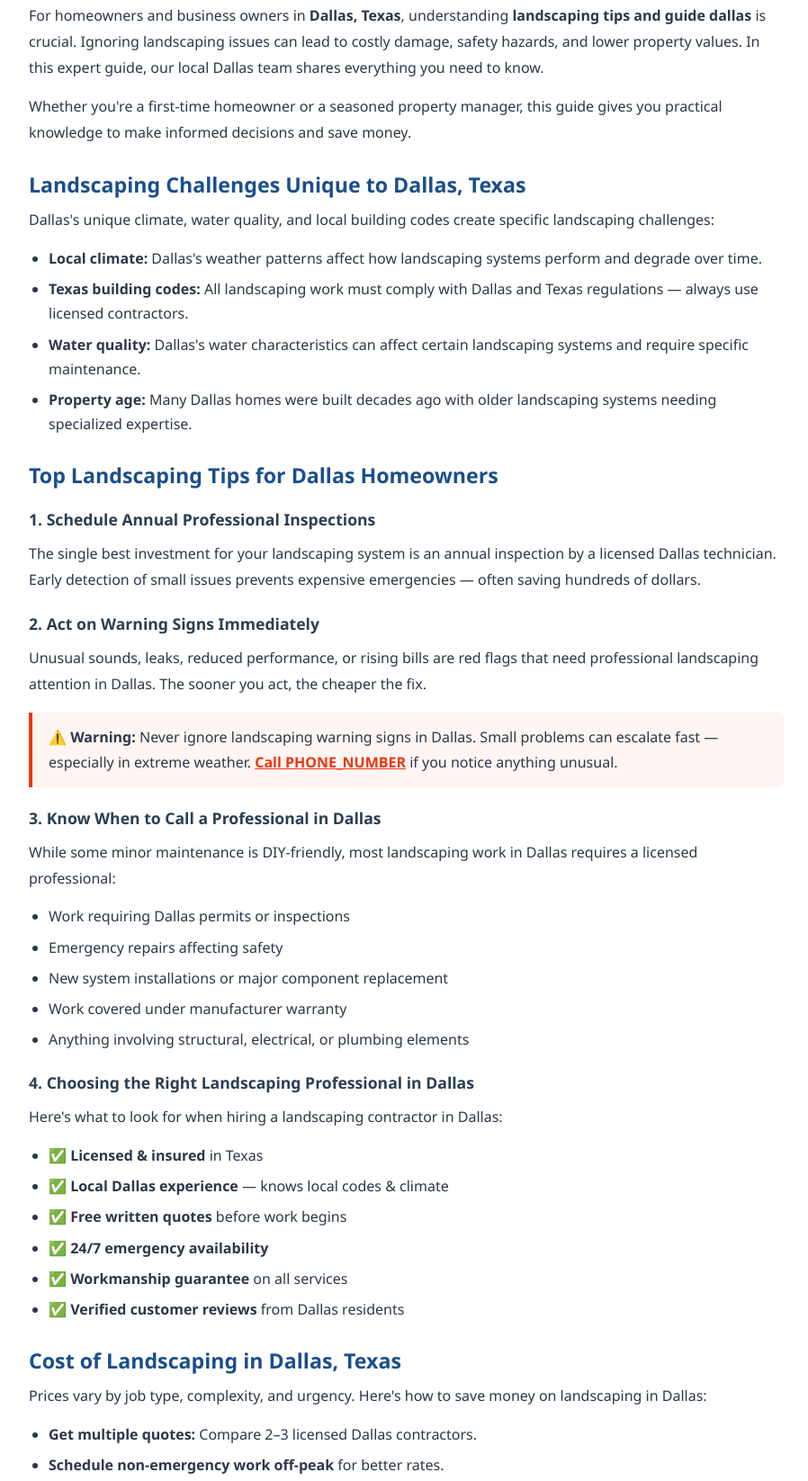
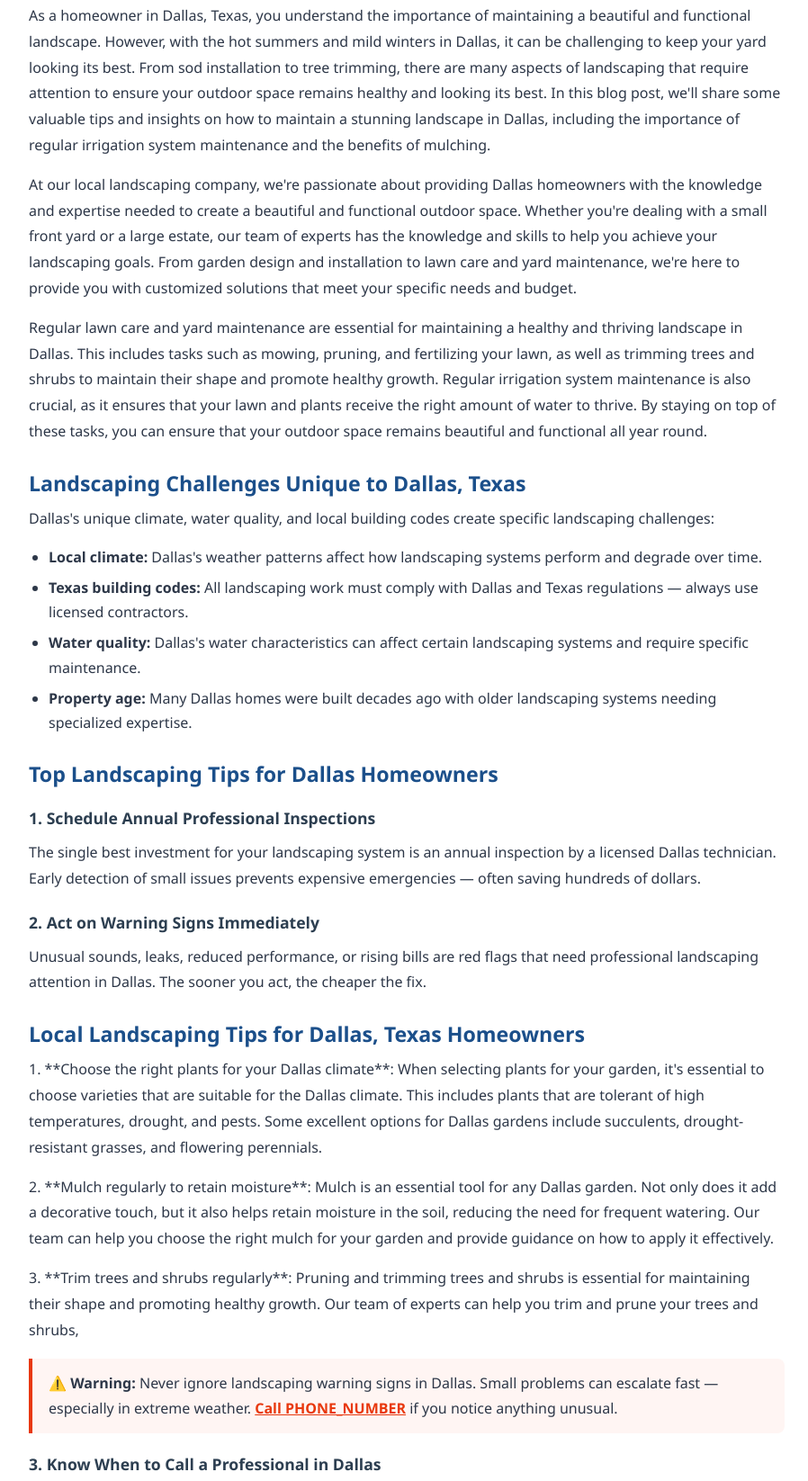
Before and after one commit to leadsmartaffiliate/landscaping-service-dallas-tx, a plain HTML site: page blog/how-to-choose-landscaping-dallas/index.html in a window 1280 px wide. Shown: the part 597-2243 px from the top of the page at 90% size, without its empty margins (188-1086 px from the left). Drawn offline with Linux system fonts and the light colour scheme.

Commit message:
Update blog/how-to-choose-landscaping-dallas/index.html

```diff
--- a/blog/how-to-choose-landscaping-dallas/index.html
+++ b/blog/how-to-choose-landscaping-dallas/index.html
@@ -179,7 +179,9 @@ footer{background:var(--dark);color:#c9d1e0;padding:40px 20px 20px}
       </figure>
 
       <h2>Why landscaping tips and guide Dallas Matters for Dallas Properties</h2>
-      <p>For homeowners and business owners in <strong>Dallas, Texas</strong>, understanding <strong>landscaping tips and guide dallas</strong> is crucial. Ignoring landscaping issues can lead to costly damage, safety hazards, and lower property values. In this expert guide, our local Dallas team shares everything you need to know.</p><p>Whether you're a first-time homeowner or a seasoned property manager, this guide gives you practical knowledge to make informed decisions and save money.</p>
+      <p>As a homeowner in Dallas, Texas, you understand the importance of maintaining a beautiful and functional landscape. However, with the hot summers and mild winters in Dallas, it can be challenging to keep your yard looking its best. From sod installation to tree trimming, there are many aspects of landscaping that require attention to ensure your outdoor space remains healthy and looking its best. In this blog post, we'll share some valuable tips and insights on how to maintain a stunning landscape in Dallas, including the importance of regular irrigation system maintenance and the benefits of mulching.</p>
+<p>At our local landscaping company, we're passionate about providing Dallas homeowners with the knowledge and expertise needed to create a beautiful and functional outdoor space. Whether you're dealing with a small front yard or a large estate, our team of experts has the knowledge and skills to help you achieve your landscaping goals. From garden design and installation to lawn care and yard maintenance, we're here to provide you with customized solutions that meet your specific needs and budget.</p>
+<p>Regular lawn care and yard maintenance are essential for maintaining a healthy and thriving landscape in Dallas. This includes tasks such as mowing, pruning, and fertilizing your lawn, as well as trimming trees and shrubs to maintain their shape and promote healthy growth. Regular irrigation system maintenance is also crucial, as it ensures that your lawn and plants receive the right amount of water to thrive. By staying on top of these tasks, you can ensure that your outdoor space remains beautiful and functional all year round.</p>
 
       <h2>Landscaping Challenges Unique to Dallas, Texas</h2>
       <p>Dallas's unique climate, water quality, and local building codes create specific
@@ -207,7 +209,10 @@ footer{background:var(--dark);color:#c9d1e0;padding:40px 20px 20px}
       need professional landscaping attention in Dallas. The sooner you act, the cheaper
       the fix.</p>
 
-
+      <h2>Local Landscaping Tips for Dallas, Texas Homeowners</h2>
+<p>1. **Choose the right plants for your Dallas climate**: When selecting plants for your garden, it's essential to choose varieties that are suitable for the Dallas climate. This includes plants that are tolerant of high temperatures, drought, and pests. Some excellent options for Dallas gardens include succulents, drought-resistant grasses, and flowering perennials.</p>
+<p>2. **Mulch regularly to retain moisture**: Mulch is an essential tool for any Dallas garden. Not only does it add a decorative touch, but it also helps retain moisture in the soil, reducing the need for frequent watering. Our team can help you choose the right mulch for your garden and provide guidance on how to apply it effectively.</p>
+<p>3. **Trim trees and shrubs regularly**: Pruning and trimming trees and shrubs is essential for maintaining their shape and promoting healthy growth. Our team of experts can help you trim and prune your trees and shrubs,</p>
 
       <div class="warn-box" role="alert">
         ⚠️ <strong>Warning:</strong> Never ignore landscaping warning signs in Dallas.
```
